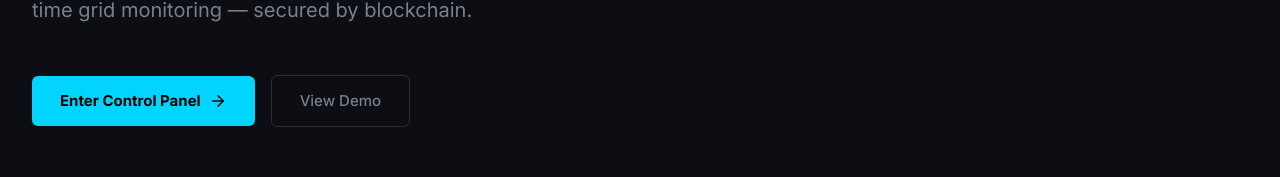
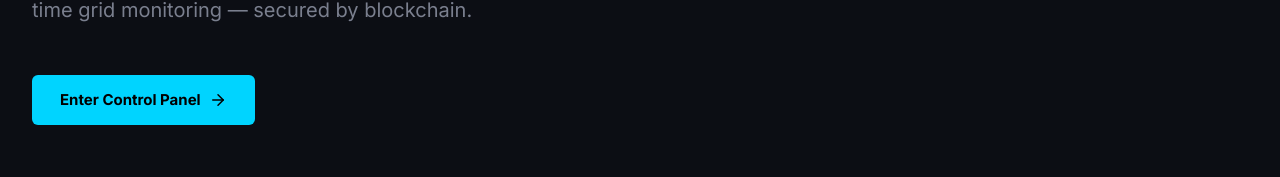
Before and after one commit to Mithilesh-1311/YANTRA, a React (Vite) app in the folder Frontend/: page / in a window 1280 px wide. Shown: the part 508-685 px from the top of the page. Built offline with nearby package versions, Linux system fonts and the light colour scheme; no server answers.

Commit message:
fix: remove View Demo button from landing page and fix Forecasts TS errors

```diff
--- a/Frontend/src/pages/Landing.tsx
+++ b/Frontend/src/pages/Landing.tsx
@@ -52,12 +52,7 @@ const Landing: React.FC = () => {
                         >
                             Enter Control Panel <ArrowRight size={18} />
                         </Link>
-                        <Link
-                            to="/auth"
-                            className="px-7 py-3.5 border border-[var(--color-border)] text-[var(--color-text-muted)] font-medium text-[15px] rounded-md hover:border-[var(--color-text-muted)] hover:text-white transition-colors"
-                        >
-                            View Demo
-                        </Link>
+
                     </div>
                 </motion.div>
 
```
